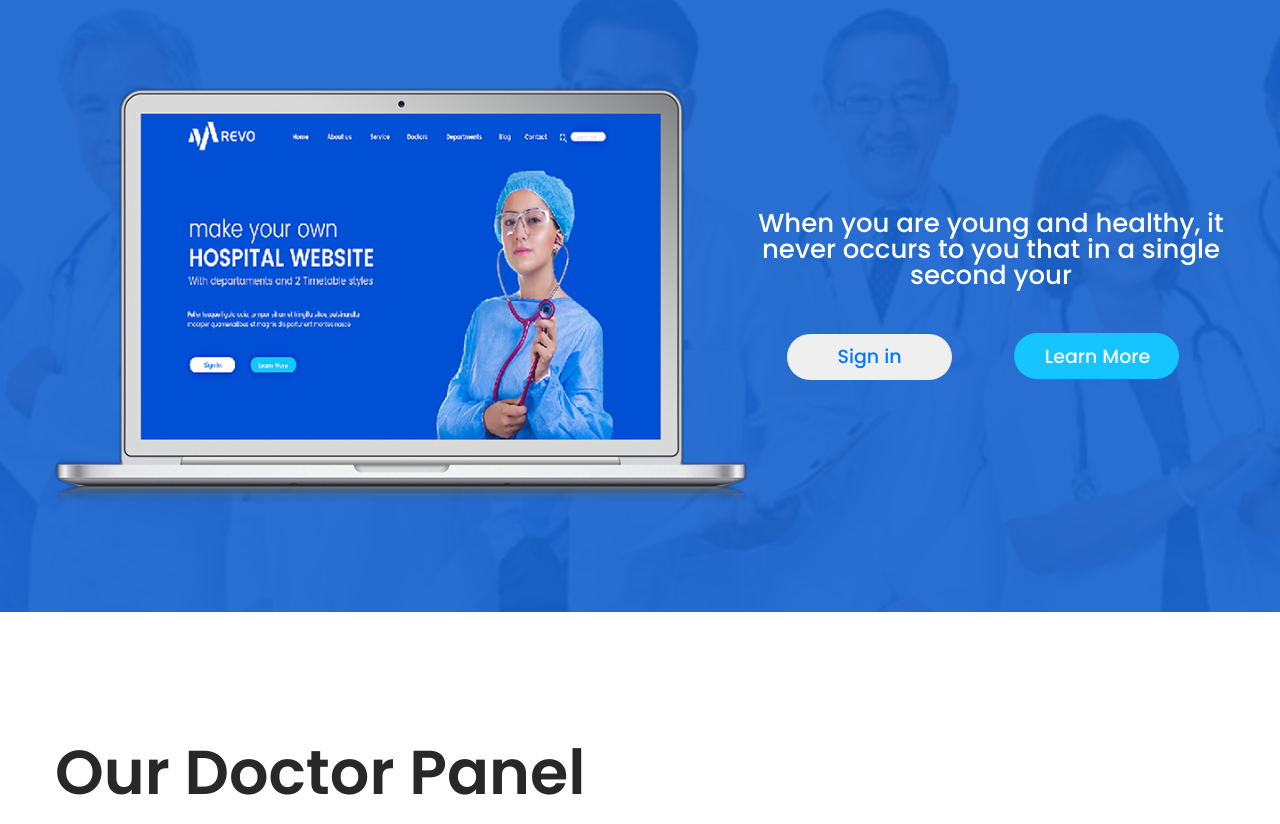
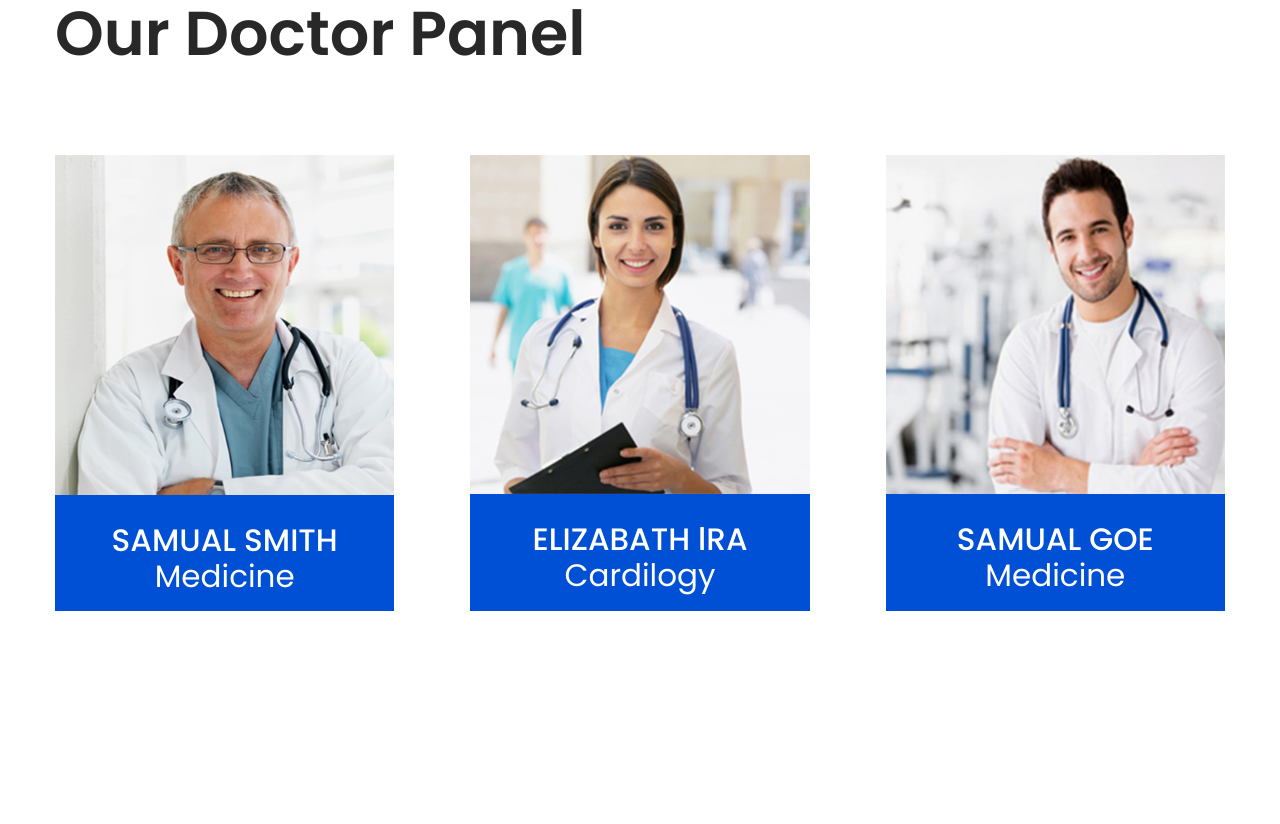
Before and after one commit to SavelyevDmitry/Hospital-web, a plain HTML site: page index.html in a window 1280 px wide. Shown: the part 756-1580 px from the top of the page. After the commit the page ends 1467 px from the top, so only its background shows below. Drawn offline with Linux system fonts and the light colour scheme.

Commit message:
section doctors

```diff
--- a/index.html
+++ b/index.html
@@ -89,7 +89,7 @@
     <main>
 
         <!-- Section About-->
-        <section class="about">
+        <section class="about none">
 
             <div class="container">
 
@@ -314,6 +314,7 @@
 
                     <li class="doctors__list-item">
 
+                        <a href="#">
                             <div class="doctors__list-img">
                                 <img src="./img/doctors/doctorSmith.jpg" alt="Doctor Smith">
                             </div>
@@ -324,36 +325,41 @@
                                 <span class="doctors__list-spec">Medicine</span>
 
                             </h3>
+                        </a>
 
                     </li>
 
                     <li class="doctors__list-item">
 
+                        <a href="#">
                             <div class="doctors__list-img">
                                 <img src="./img/doctors/doctorIra.jpg" alt="Doctor Ira">
                             </div>
 
                             <h3 class="doctors__list-desc">
 
-                            <span class="doctors__list-name">SAMUAL SMITH</span>
-                            <span class="doctors__list-spec">Medicine</span>
+                                <span class="doctors__list-name">ELIZABATH lRA</span>
+                                <span class="doctors__list-spec">Cardilogy</span>
 
                             </h3>
+                        </a>
 
                     </li>
 
                     <li class="doctors__list-item">
 
+                        <a href="#">
                             <div class="doctors__list-img">
                                 <img src="./img/doctors/doctorGoe.jpg" alt="Doctor Goe">
                             </div>
 
                             <h3 class="doctors__list-desc">
 
-                            <span class="doctors__list-name">SAMUAL SMITH</span>
+                                <span class="doctors__list-name">SAMUAL GOE</span>
                                 <span class="doctors__list-spec">Medicine</span>
 
                             </h3>
+                        </a>
 
                     </li>
 
--- a/less/blocks/_doctors.less
+++ b/less/blocks/_doctors.less
@@ -1,17 +1,64 @@
 .doctors{
-    padding-top: 130px;
-    padding-bottom: 175px;
+    padding-top: 100px;
+    padding-bottom: 100px;
     color: #303030;
+
+    // Планшет
+    @media (min-width: 768px){
+
+    }
+
+    // Десктоп (Маленький)
+    @media (min-width: 1050px){
+
+    }
+
+    // Десктоп
+    @media (min-width: 1200px){
+
+    }
+
+    // Десктоп (Большой)
+    @media (min-width: 1600px){
+        padding-top: 130px;
+        padding-bottom: 175px;
+    }
 }
 
 .doctors__title-wrap{
-    margin-bottom: 120px;
+    margin-bottom: 90px;
+    text-align: center;
+
+    // Планшет
+    @media (min-width: 768px){
+        text-align: unset;
+    }
+
+    // Десктоп (Маленький)
+    @media (min-width: 1050px){
+        margin-bottom: 90px;
+    }
+
+    // Десктоп
+    @media (min-width: 1200px){
+
+    }
+
+    // Десктоп (Большой)
+    @media (min-width: 1600px){
+        margin-bottom: 120px;
+    }
 }
 
 .doctors__list{
     display: flex;
-    justify-content: space-between;
+    justify-content: center;
     flex-wrap: wrap;
+
+    // Планшет
+    @media (min-width: 768px){
+        justify-content: space-between;
+    }
 
     // Десктоп (Маленький)
     @media (min-width: 1050px){
@@ -20,16 +67,35 @@
 }
 
 .doctors__list-item{
-    max-width: 47%;
+    max-width: 100%;
+    margin-bottom: 75px;
 
-    &:first-child{
-        margin-bottom: 75px;
+    &:last-child{
+        margin-bottom: 0;
+    }
+
+    // Планшет
+    @media (min-width: 768px){
+        max-width: 47%;
+
     }
 
     // Десктоп (Маленький)
     @media (min-width: 1050px){
         max-width: 29%;
+        margin-bottom: 0;
     }
+
+    // Десктоп
+    @media (min-width: 1200px){
+
+    }
+
+    // Десктоп (Большой)
+    @media (min-width: 1600px){
+
+    }
+
 }
 
 .doctors__list-img{
@@ -38,7 +104,7 @@
 
     // Планшет
     @media (min-width: 768px){
-        max-height: 410px;
+        max-height: 340px;
     }
 
     // Десктоп (Маленький)
```
Also changed, not shown: css/main.css, fonts/Poppins-SemiBold.ttf (added), 1 other file. Lines whose indentation alone changed are shown as unchanged.
